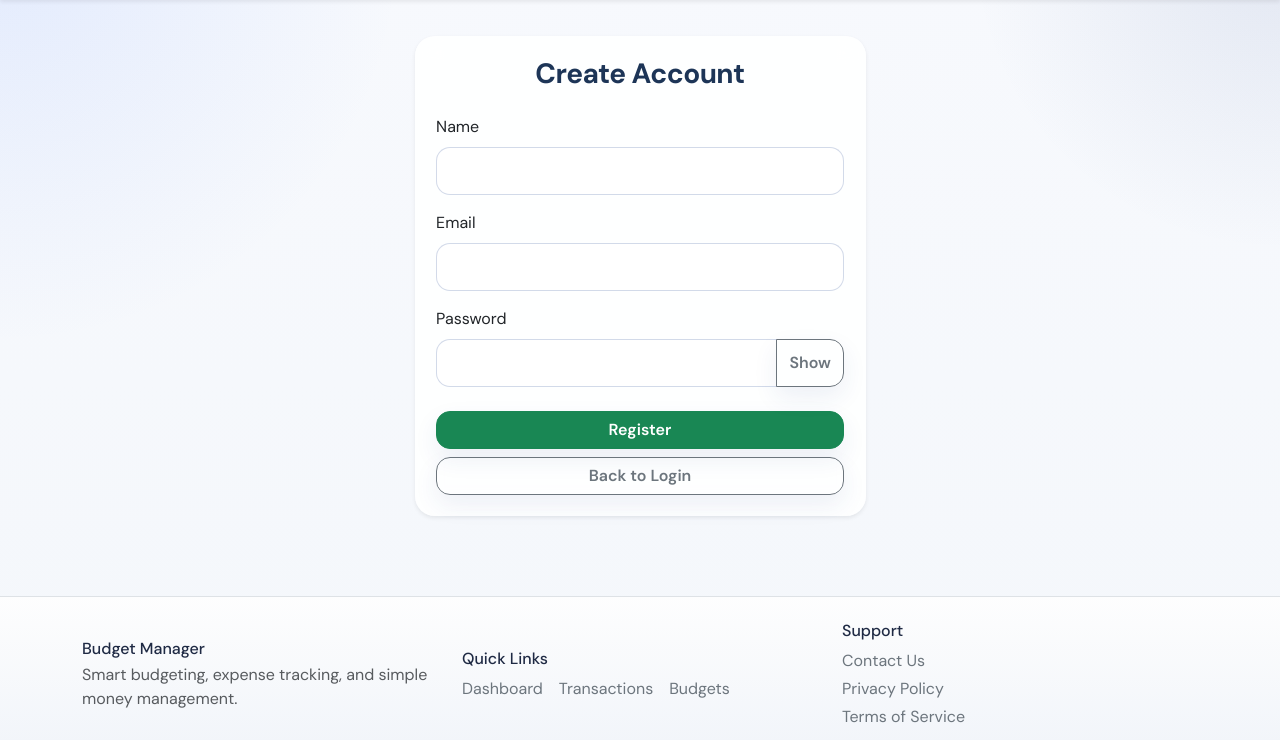
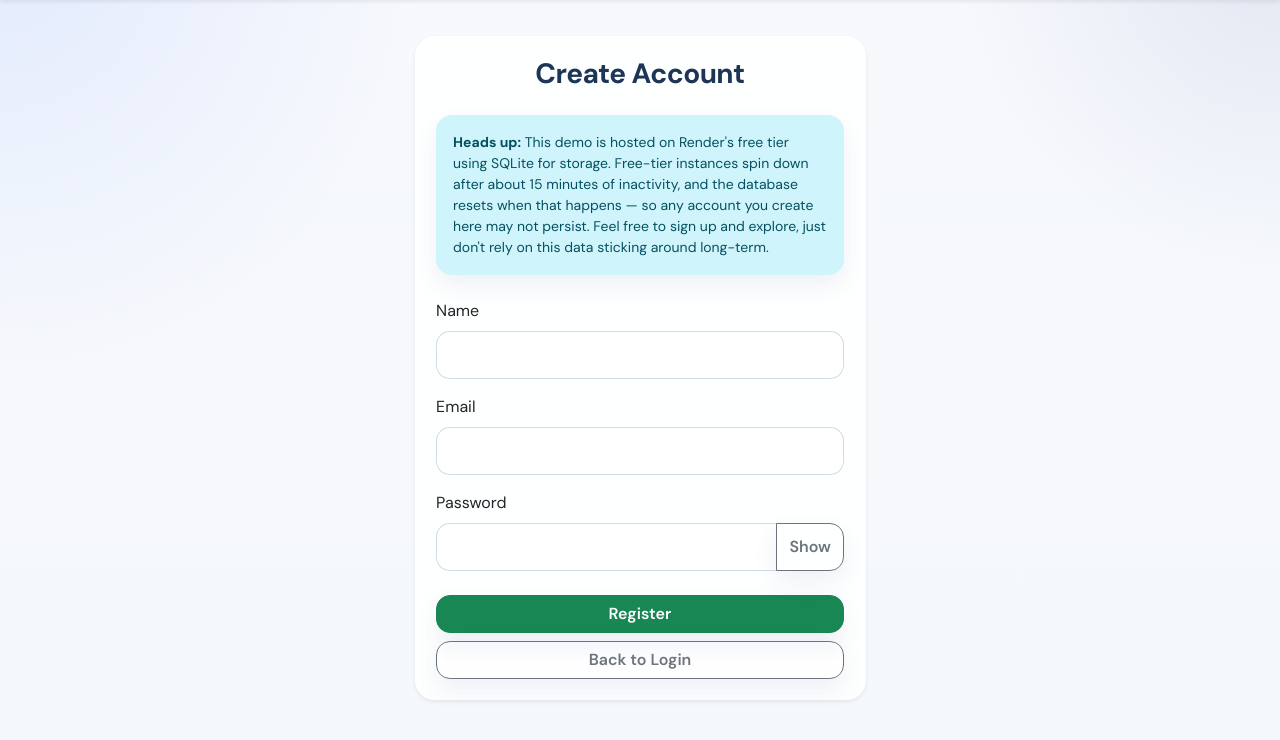
Before and after one commit to Lakshay-Guleria/finance_app, a Flask app: page /create-user in a window 1280 px wide. Shown: the part 59-799 px from the top of the page. Run offline with Flask 3, Linux system fonts and the light colour scheme.

Commit message:
Add Render/SQLite reset notice to signup page

```diff
--- a/templates/create_user.html
+++ b/templates/create_user.html
@@ -8,6 +8,14 @@
       <div class="card-body">
 
         <h3 class="mb-4 text-center">Create Account</h3>
+
+        <div class="alert alert-info small mb-4" role="alert">
+          <strong>Heads up:</strong> This demo is hosted on Render's free tier
+          using SQLite for storage. Free-tier instances spin down after about
+          15 minutes of inactivity, and the database resets when that happens —
+          so any account you create here may not persist. Feel free to sign up
+          and explore, just don't rely on this data sticking around long-term.
+        </div>
 
         <form method="POST">
 
```
